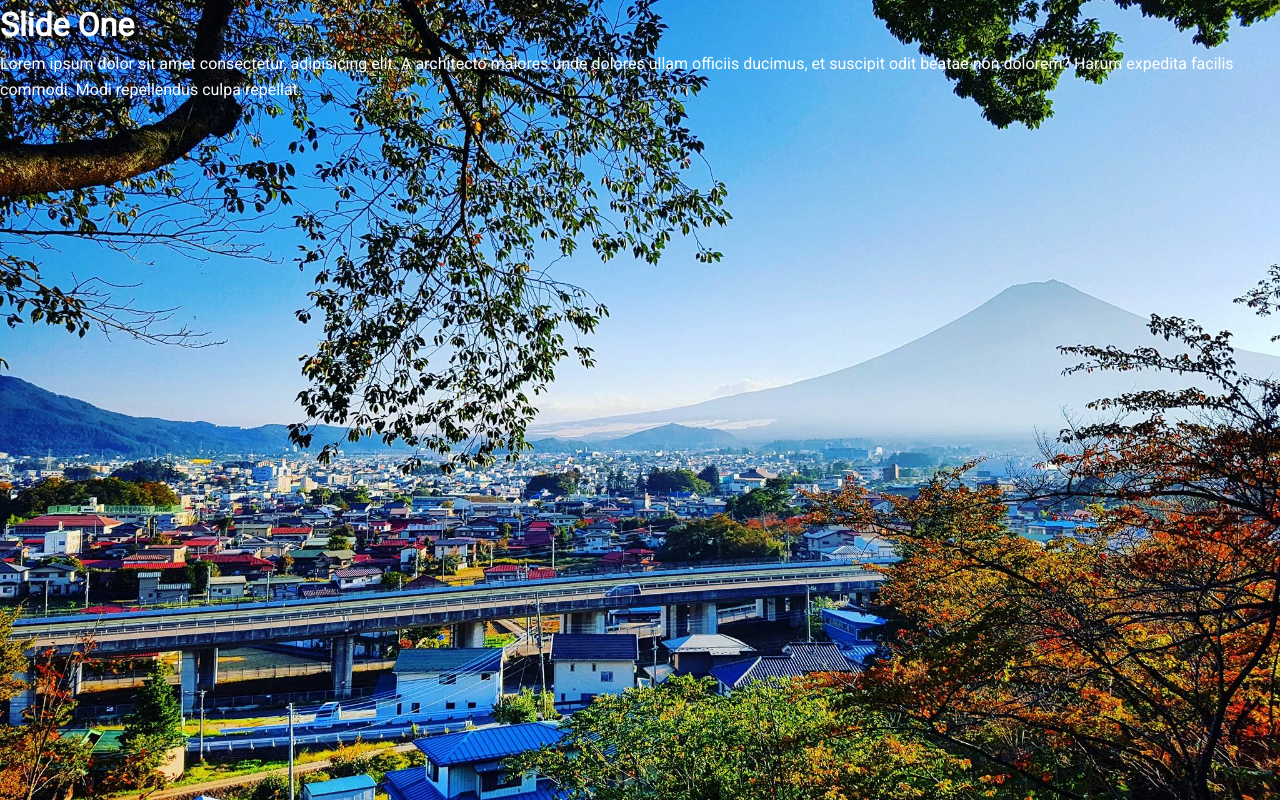
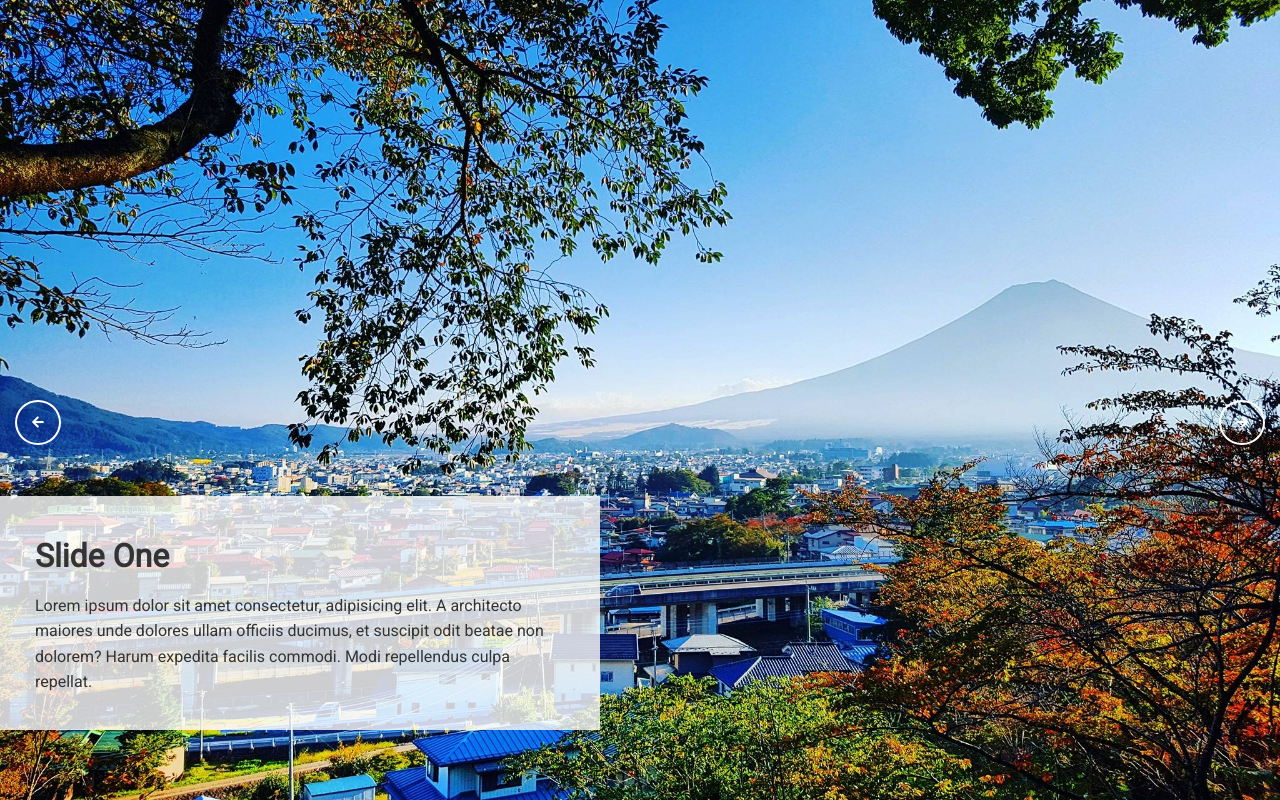
Before and after one commit to day1park/slider, a plain HTML site: page index.html in a window 1280 px wide. Drawn offline with Linux system fonts and the light colour scheme.

Commit message:
position prev and next buttons and add style

```diff
--- a/index.html
+++ b/index.html
@@ -85,7 +85,7 @@
         <button id="prev">
           <i class="fas fa-arrow-left"> </i>
         </button>
-        <button id="prev">
+        <button id="next">
           <i class="fas fa-arrow-right"> </i>
         </button>
       </div>
--- a/style.css
+++ b/style.css
@@ -33,6 +33,54 @@ body {
   opacity: 1;
 }
 
+.slide .content {
+  position: absolute;
+  bottom: 70px;
+  left: -600px;
+  opacity: 0;
+  width: 600px;
+  background-color: rgba(255, 255, 255, 0.8);
+  color: #333;
+  padding: 35px;
+}
+
+.slide .content h1 {
+  margin-bottom: 10px;
+}
+
+.slide.current .content {
+  opacity: 1;
+  transform: translateX(600px);
+  transition: all 0.7s ease-in-out 0.3s;
+}
+
+.buttons button#next {
+  position: absolute;
+  top: 50%;
+  right: 15px;
+}
+
+.buttons button#prev {
+  position: absolute;
+  top: 50%;
+  left: 15px;
+}
+
+.buttons button {
+  border: 2px solid #fff;
+  background-color: transparent;
+  color: #fff;
+  cursor: pointer;
+  padding: 13px 15px;
+  border-radius: 50%;
+  outline: none;
+}
+
+.buttons button:hover {
+  background-color: #fff;
+  color: #333;
+}
+
 /* background images */
 .slide:first-child {
   background: url("./images/photo1.jpg") no-repeat center center/cover;
```
